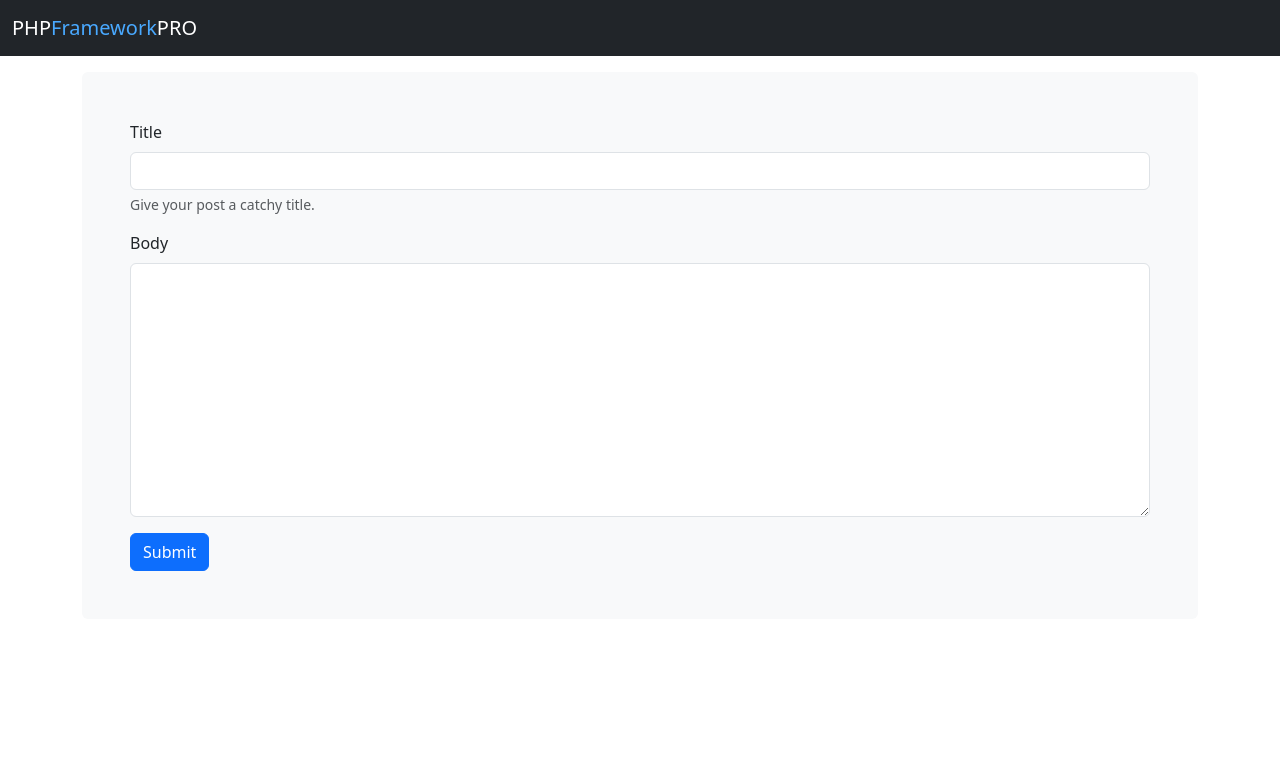
After one commit to JahirHossain003/php-framework-pro, a PHP site: template templates/create-post.html.twig in a window 1280 px wide. The commit adds this page. Shown: the top 770 px of the page. Run offline with PHP 8.4, Linux system fonts and the light colour scheme; the template is opened without the code that fills it, so the values that code supplies are empty; some libraries are stand-ins or nearby versions.

Commit message:
Add post creation form

```diff
--- a/route/web.php
+++ b/route/web.php
@@ -7,5 +7,5 @@ use Jahir\framework\src\Http\Response;
 return [
   ['GET', '/', [HomeController::class, 'index']],
   ['GET', '/posts/{id:\d+}', [PostsController::class, 'show']],
-  ['GET', '/hello/{name:.+}', fn(string $name) => new Response('Hello '.$name)],
+  ['GET', '/posts', [PostsController::class, 'create']]
 ];
--- a/src/Controller/PostsController.php
+++ b/src/Controller/PostsController.php
@@ -11,4 +11,9 @@ class PostsController extends AbstractController
     {
        return $this->render('post.html.twig', ['postId' => $id]);
     }
+
+    public function create(): Response
+    {
+        return $this->render('create-post.html.twig');
+    }
 }
--- /dev/null
+++ b/templates/create-post.html.twig
@@ -0,0 +1,16 @@
+{% extends 'base.html.twig' %}
+
+{% block main %}
+    <form>
+        <div class="mb-3">
+            <label for="title" class="form-label">Title</label>
+            <input type="text" class="form-control" id="title" aria-describedby="titleHelp">
+            <div id="titleHelp" class="form-text">Give your post a catchy title.</div>
+        </div>
+        <div class="mb-3">
+            <label for="body" class="form-label">Body</label>
+            <textarea name="body" id="" cols="30" rows="10" class="form-control"></textarea>
+        </div>
+        <button type="submit" class="btn btn-primary">Submit</button>
+    </form>
+{% endblock %}
```
